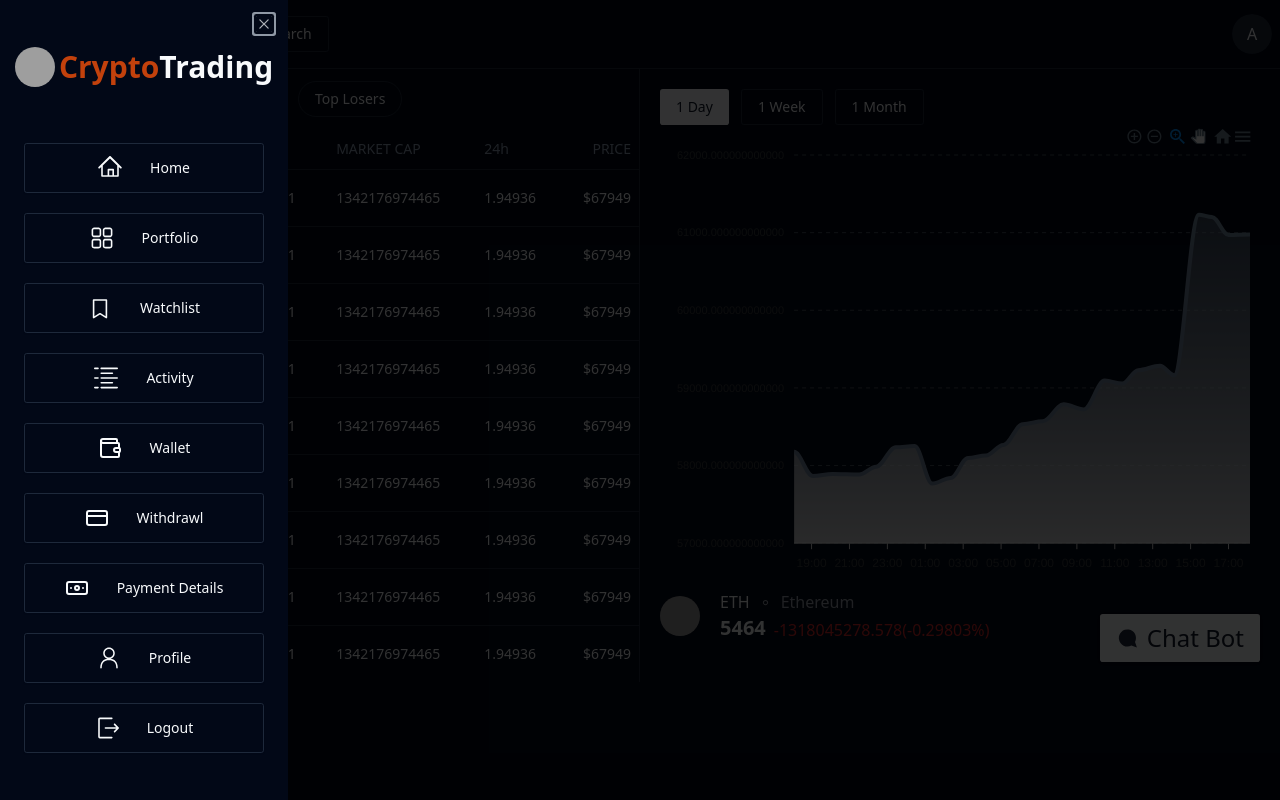
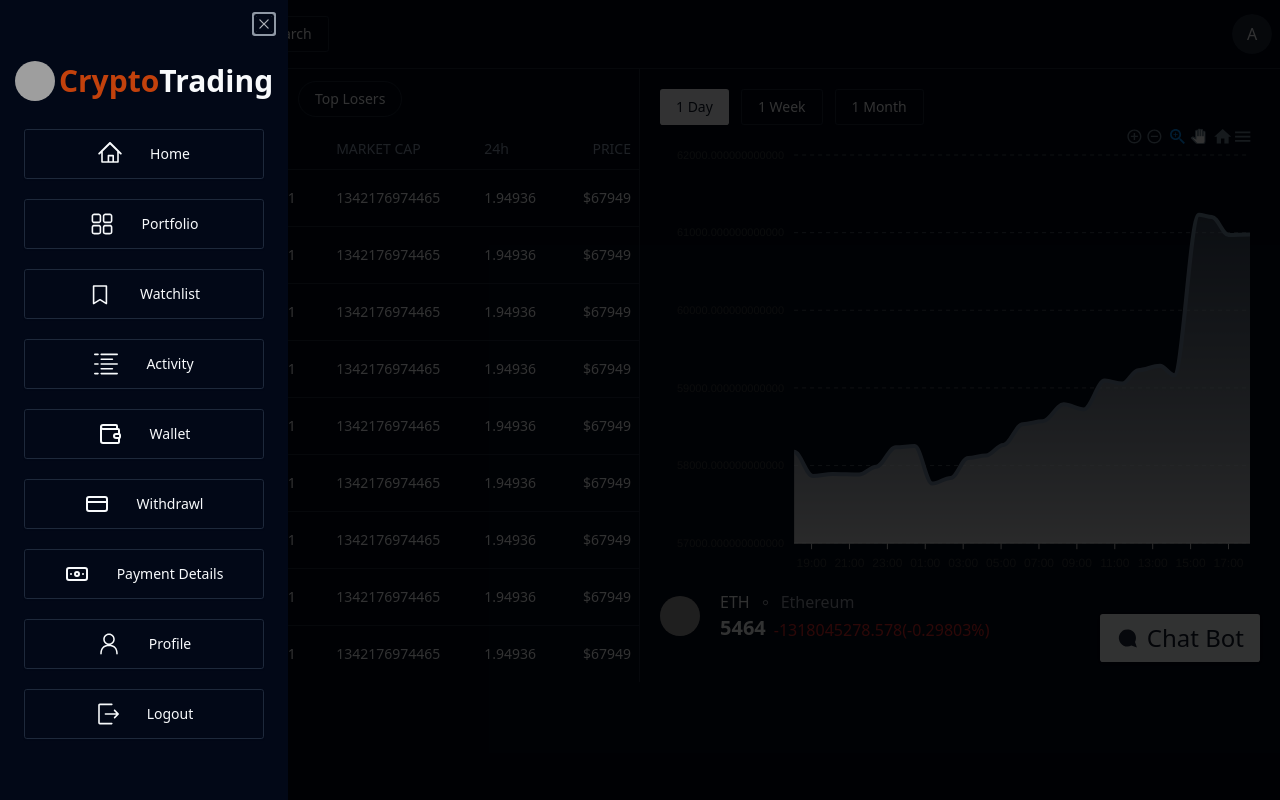
Before and after one commit to ankit15pr/crypto-trading, a React (Vite) app in the folder Frontend/: page / in a window 1280 px wide. Both pictures are taken after a click on the button 30 px from the left and 34 px from the top of the page. Built offline with nearby package versions, Linux system fonts and the light colour scheme; grey boxes are pictures that could not be loaded.

Commit message:
Fix some css issues in Sidebar

```diff
--- a/Frontend/src/page/Navbar/Sidebar.jsx
+++ b/Frontend/src/page/Navbar/Sidebar.jsx
@@ -55,7 +55,7 @@ const menu = [
   },
   {
     name: "Logout",
-    path: "/profile",
+    path: "/",
     icon: <ExitIcon className="h-6 w-6" />,
   },
 ];
@@ -63,7 +63,7 @@ const menu = [
 function Sidebar() {
   const navigate= useNavigate();
   return (
-    <div className="mt-10 space-y-5">
+    <div className="mt-3 space-y-5">
       {menu.map((item) => (
         <div key={item.name}>
           <SheetClose className="w-full">
```
